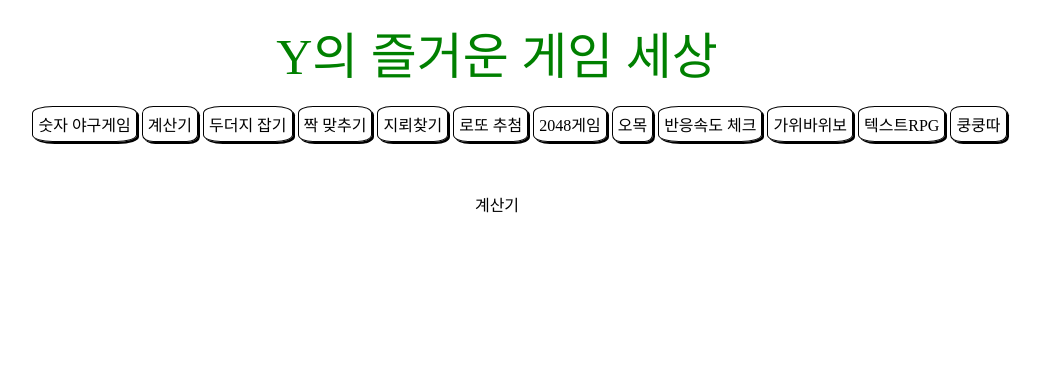
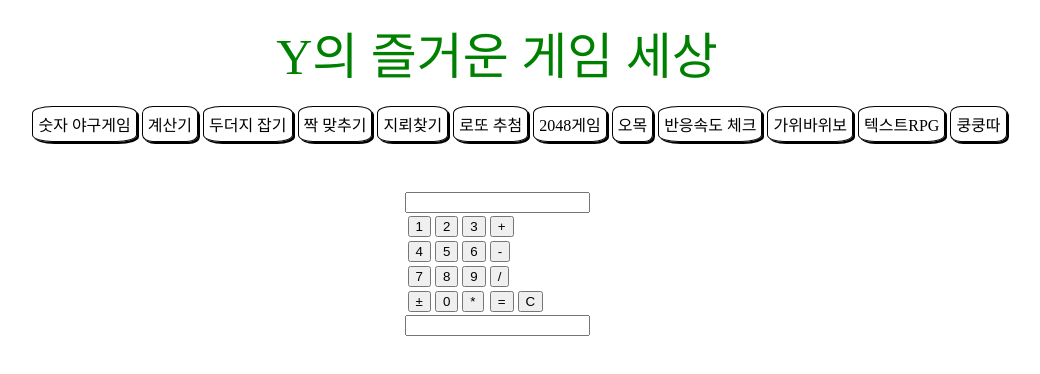
Before and after one commit to tomyhas59/reactGame, a React (Create React App) app: page /calculator in a window 1280 px wide. Shown: the top 374 px of the page, without its empty margins (143-1183 px from the left). Built offline with nearby package versions, Linux system fonts and the light colour scheme.

Commit message:
useState로 이용

```diff
--- a/src/pages/Calculator.js
+++ b/src/pages/Calculator.js
@@ -1,11 +1,161 @@
-import React from 'react';
+import React, { useState } from "react";
 
 const Calculator = () => {
+  const [numOne, setNumOne] = useState("");
+  const [numTwo, setNumTwo] = useState("");
+  const [operator, setOperator] = useState("");
+  const [result, setResult] = useState("");
+
+  const onClickNumber = (number) => {
+    if (!operator) {
+      const newNumOne = numOne + number;
+      setNumOne(newNumOne);
+      setResult(newNumOne);
+    } else {
+      const newNumTwo = numTwo + number;
+      setNumTwo(newNumTwo);
+      setResult(newNumTwo);
+    }
+  };
+  const onMinusClick = () => {
+    if (!operator) {
+      if (numOne[0] === "-") {
+        setNumOne(numOne.substring(1));
+        setResult(result.substring(1));
+      } else {
+        setNumOne("-" + numOne);
+        setResult("-" + result);
+      }
+    } else {
+      if (numTwo[0] === "-") {
+        setNumTwo(numTwo.substring(1));
+        setResult(result.substring(1));
+      } else {
+        setNumTwo("-" + numTwo);
+        setResult("-" + result);
+      }
+    }
+  };
+
+  const onClickOperator = (op) => {
+    if (numTwo) {
+      let calculatedResult;
+      switch (operator) {
+        case "+":
+          calculatedResult = parseFloat(numOne) + parseFloat(numTwo);
+          break;
+        case "-":
+          calculatedResult = parseFloat(numOne) - parseFloat(numTwo);
+          break;
+        case "/":
+          if (parseFloat(numTwo) === 0) {
+            alert("0으로 나눌 수 없습니다.");
+            clearCalculator();
+            return;
+          }
+          calculatedResult = parseFloat(numOne) / parseFloat(numTwo);
+          break;
+        case "*":
+          calculatedResult = parseFloat(numOne) * parseFloat(numTwo);
+          break;
+        default:
+          alert("올바른 연산자가 아닙니다.");
+          clearCalculator();
+          return;
+      }
+      setNumOne(calculatedResult.toString());
+      setNumTwo("");
+      setResult(calculatedResult.toString());
+    }
+    if (numOne) {
+      setOperator(op);
+      setResult(result);
+    } else {
+      alert("숫자와 연산자를 모두 입력하세요.");
+    }
+  };
+
+  const calculateResult = () => {
+    if (numTwo) {
+      let calculatedResult;
+      switch (operator) {
+        case "+":
+          calculatedResult = parseFloat(numOne) + parseFloat(numTwo);
+          break;
+        case "-":
+          calculatedResult = parseFloat(numOne) - parseFloat(numTwo);
+          break;
+        case "/":
+          calculatedResult = parseFloat(numOne) / parseFloat(numTwo);
+          break;
+        case "*":
+          calculatedResult = parseFloat(numOne) * parseFloat(numTwo);
+          break;
+        default:
+          alert("올바른 연산자가 아닙니다.");
+          clearCalculator();
+          return;
+      }
+      setNumOne(calculatedResult.toString());
+      setResult(calculatedResult.toString());
+    } else {
+      alert("숫자와 연산자를 모두 입력하세요.");
+    }
+  };
+
+  const clearCalculator = () => {
+    setNumOne("");
+    setNumTwo("");
+    setOperator("");
+    setResult("");
+  };
+
+  const buttons = [
+    ["1", "2", "3", "+"],
+    ["4", "5", "6", "-"],
+    ["7", "8", "9", "/"],
+    ["±", "0", "*", "=", "C"],
+  ];
+
   return (
     <div>
-      계산기
+      <input style={{ textAlign: "right" }} readOnly value={operator} />
+      <table>
+        <tbody>
+          {buttons.map((row, rowIndex) => (
+            <tr key={rowIndex}>
+              {row.map((btnText) => (
+                <td key={btnText}>
+                  <button
+                    onClick={() => {
+                      if (btnText === "±") {
+                        onMinusClick();
+                      } else if (btnText === "=") {
+                        calculateResult();
+                      } else if (btnText === "C") {
+                        clearCalculator();
+                      } else if (isNaN(btnText)) {
+                        onClickOperator(btnText);
+                      } else {
+                        onClickNumber(btnText);
+                      }
+                    }}
+                  >
+                    {btnText}
+                  </button>
+                </td>
+              ))}
+            </tr>
+          ))}
+        </tbody>
+      </table>
+      <input
+        readOnly
+        type="text"
+        value={result}
+        style={{ textAlign: "right" }}
+      />
     </div>
   );
 };
-
 export default Calculator;
```
